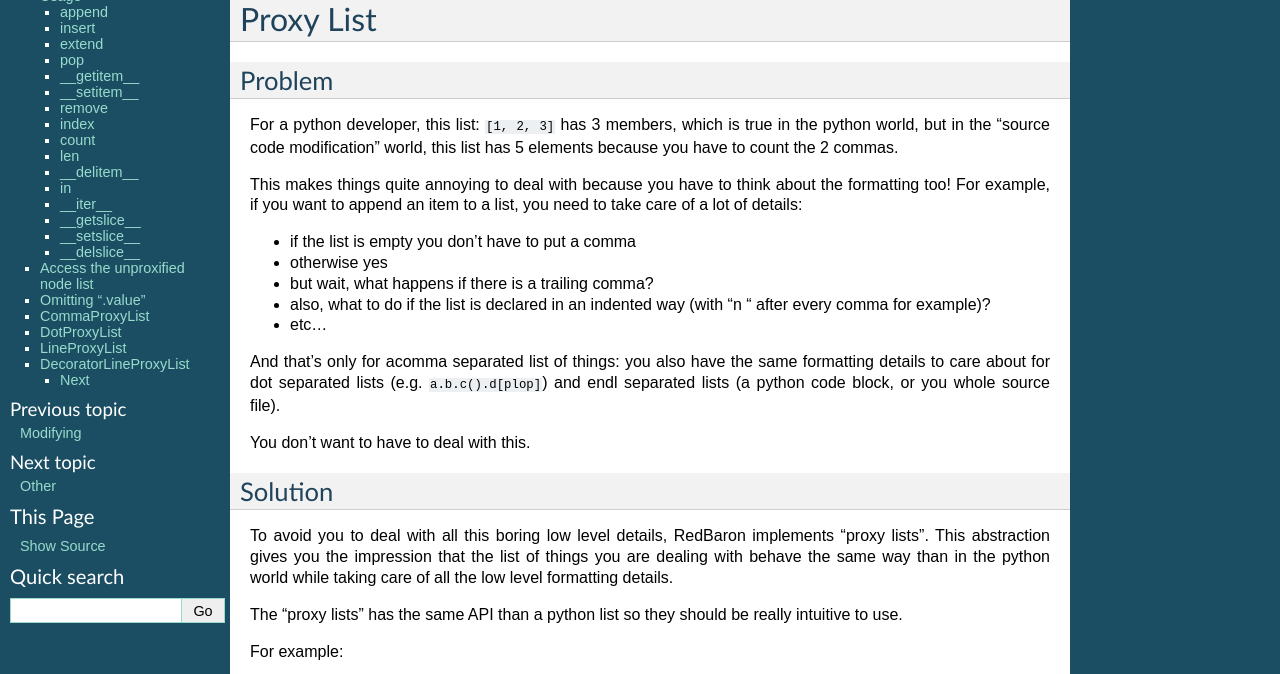
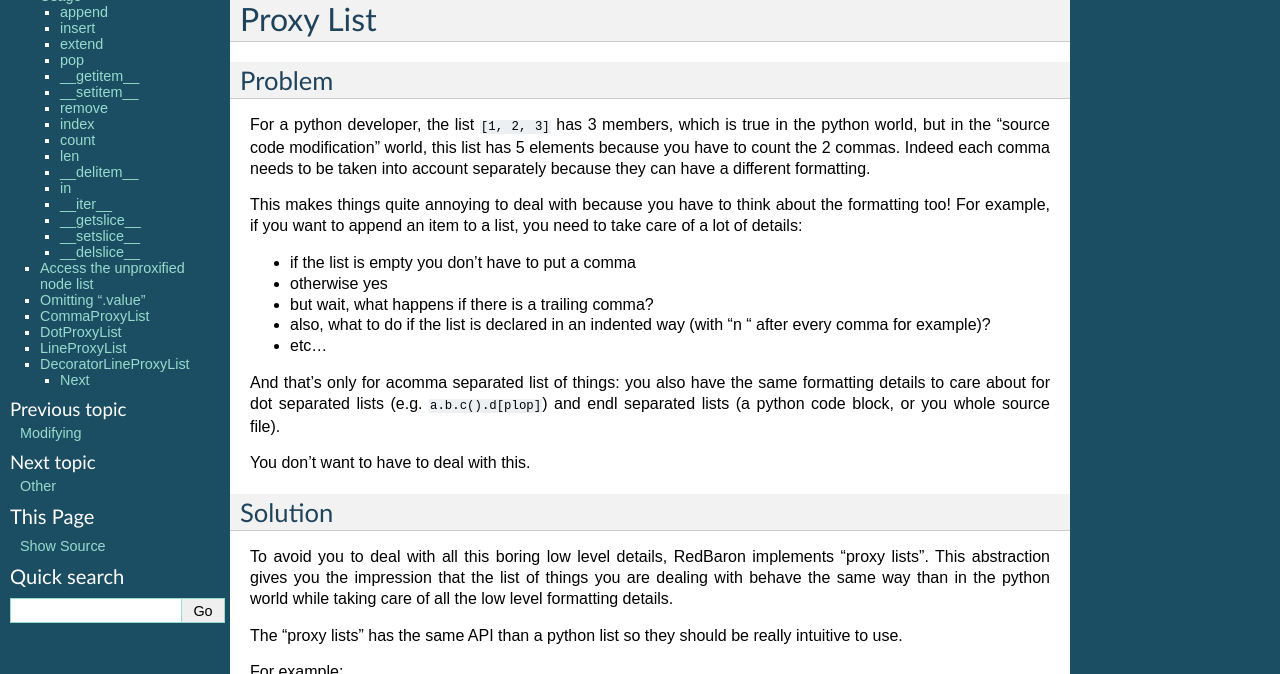
Before and after one commit to PyCQA/redbaron, a Sphinx documentation site: the page built from docs/proxy_list.rst, in a window 1280 px wide and 900 px high, cut to the strip 134-808 px from the top of the window. Built offline with Sphinx 7.4.7, drawn with Linux system fonts in a browser that asks for light colours.

Commit message:
[doc] copy the explanation from the tuto

```diff
--- a/docs/proxy_list.rst
+++ b/docs/proxy_list.rst
@@ -16,9 +16,11 @@ Proxy List
 Problem
 -------
 
-For a python developer, this list: :file:`[1, 2, 3]` has 3 members, which is
-true in the python world, but in the "source code modification" world, this
-list has 5 elements because you have to count the 2 commas.
+For a python developer, the list :file:`[1, 2, 3]` has 3 members, which
+is true in the python world, but in the "source code modification"
+world, this list has 5 elements because you have to count the 2 commas.
+Indeed each comma needs to be taken into account separately because they
+can have a different formatting.
 
 This makes things quite annoying to deal with because you have to think
 about the formatting too! For example, if you want to append an item to
```
